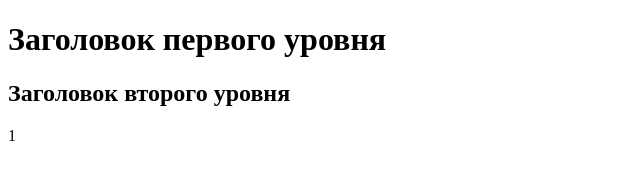
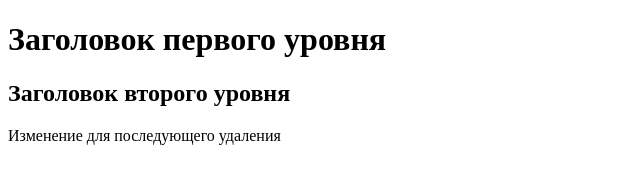
Before and after one commit to SofiyaDK/New-Repo, a plain HTML site: page index.html in a window 1280 px wide. Shown: the whole page, without its empty margins (0-640 px from the left). Drawn offline with Linux system fonts and the light colour scheme.

Commit message:
Изменения для удаления 1

```diff
--- a/index.html
+++ b/index.html
@@ -8,6 +8,6 @@
 <body>
  <h1>Заголовок первого уровня</h1>
  <h2>Заголовок второго уровня</h2>
- <p>1</p>
+ <p>Изменение для последующего удаления</p>
 </body>
 </html>
```
